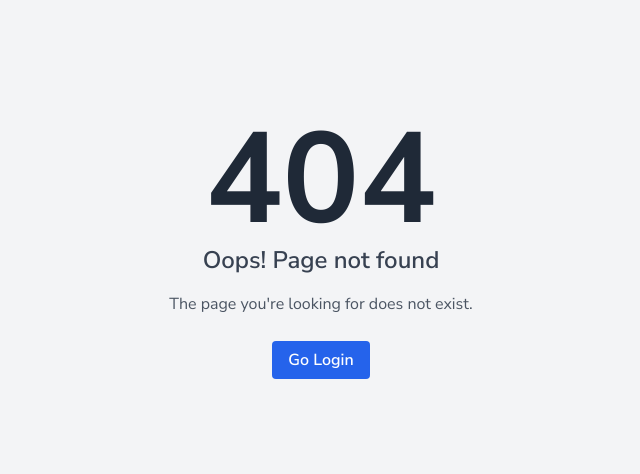
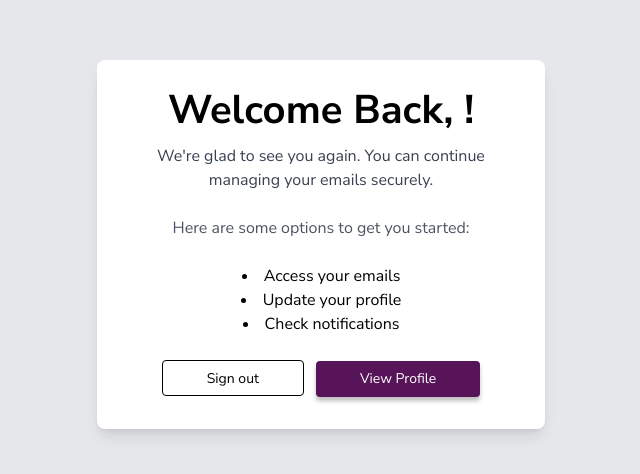
Before and after one commit to RAISEMEUP007/email-vault-frontend, a Vue app: page /welcomeback in a window 1280 px wide. Before the commit this address had no page. Shown: the part 156-630 px from the top of the page, without its empty margins (319-959 px from the left). Built offline with nearby package versions, Linux system fonts and the light colour scheme.

Commit message:
Welcome back

```diff
--- a/src/router/index.ts
+++ b/src/router/index.ts
@@ -6,6 +6,7 @@ import VerifyCode from '@/views/registration/VerifyCode.vue'
 import EmailVerification from '@/views/registration/EmailVerification.vue'
 import NotFound from '@/views/errors/NotFound.vue';
 import AddBillingMethod from '@/views/registration/AddBillingMethod.vue';
+import WelcomeBack from '@/views/registration/WelcomeBack.vue';
 
 const routes = [
   {
@@ -38,6 +39,11 @@ const routes = [
     component: AddBillingMethod
   },
   {
+    path: '/welcomeback',
+    name: 'WelcomeBack',
+    component: WelcomeBack,
+  },
+  {
     path: '/:catchAll(.*)',
     name: 'NotFound',
     component: NotFound
--- /dev/null
+++ b/src/stores/userInfoStore.ts
@@ -0,0 +1,39 @@
+// src/stores/userInfoStore.ts
+
+import { defineStore } from 'pinia';
+import { ref, computed } from 'vue';
+
+// Define an interface for User Information
+export interface UserInfo {
+  id: string;
+  name: string;
+  email: string;
+  // Add more user-specific fields as needed
+}
+
+export const useUserInfoStore = defineStore('userInfo', () => {
+  // State variables
+  const userInfo = ref<UserInfo | null>(null);
+
+  // Computed property for checking if the user is authenticated
+  const isAuthenticated = computed(() => {
+    return userInfo.value !== null;
+  });
+
+  // Action to set user information
+  const setUserInfo = (info: UserInfo) => {
+    userInfo.value = info;
+  };
+
+  // Action to clear user information (logout)
+  const clearUserInfo = () => {
+    userInfo.value = null;
+  };
+
+  return {
+    userInfo,
+    isAuthenticated,
+    setUserInfo,
+    clearUserInfo,
+  };
+});
--- a/src/views/registration/Signin.vue
+++ b/src/views/registration/Signin.vue
@@ -18,9 +18,7 @@
               class="ev-input focus:ring-1 focus:ring-purple-800"
               @blur="handleBlur"
               @focus="isBlurred = true"
-              :class="{
-                'border-red-500': !isEmailValid && isBlurred && email !== '',
-              }"
+              :class="{'border-red-500': !isEmailValid && isBlurred && email !== ''}"
               maxlength="100"
               required
             />
@@ -28,6 +26,7 @@
               Invalid email format
             </p>
           </div>
+
           <div class="mb-2 pr-1 relative">
             <label class="block text-evGray text-sm mb-1.5" for="password">Password</label>
             <input
@@ -37,66 +36,105 @@
               placeholder="Enter your password"
               class="ev-input pr-8 focus:ring-1 focus:ring-purple-800"
               maxlength="100"
-              required />
+              required
+            />
             <button type="button" @click="togglePasswordVisibility" class="absolute top-9 right-0 pr-3 flex items-center">
               <font-awesome-icon :icon="showPassword ? ['far', 'eye-slash'] : ['far', 'eye']" class="text-evPurple text-lg" />
             </button>
           </div>
+
           <div class="mb-4 text-right">
             <router-link to="/forgot-password" class="text-evPurple hover:text-evPurpleAlt text-xs font-semibold">Forgot password?</router-link>
           </div>
+
           <div class="flex items-end justify-end mt-7">
             <EVPurpleButton type="submit" size="medium">Sign In</EVPurpleButton>
           </div>
+
           <div class="text-center border-t mt-12 pt-5">
             <span class="text-sm text-evTextColor">Don't have an account? </span>
             <router-link to="/signup" class="text-evPurple hover:text-evPurpleAlt text-sm font-semibold">Create Account</router-link>
           </div>
         </form>
-        <FooterText/>
+
+        <FooterText />
       </div>
+
       <Description widthClass="w-1/2" />
     </div>
   </div>
 </template>
 
-<script>
+<script lang="ts">
+import { defineComponent, ref } from 'vue';
 import EVPurpleButton from '@/components/common/EVPurpleButton.vue';
 import Description from '@/components/registration/Description.vue';
 import FooterText from '@/components/registration/FooterText.vue';
+import axiosInstance from '@/utils/axios'; // Assuming you have set this up
+import { useRouter } from 'vue-router';
 
-export default {
+export default defineComponent({
   components: {
     EVPurpleButton,
     Description,
     FooterText,
   },
-  data() {
+
+  setup() {
+    const router = useRouter();
+    const email = ref('');
+    const password = ref('');
+    const showPassword = ref(false);
+    const isEmailValid = ref(true);
+    const isBlurred = ref(false);
+
+    const handleSubmit = async () => {
+      if (!isEmailValid.value) {
+        console.error('Form is invalid');
+        return;
+      }
+
+      try {
+        const response = await axiosInstance.post('/signin', { // Note that this should be '/signin' when actually creating the sign-in API.
+          email: email.value,
+          password: password.value,
+        });
+
+        console.log('Sign-in successful:', response.data);
+        router.push("/welcomeback");
+      } catch (error) {
+        console.error('Error signing in:', error);
+      }
+
+      // Clear form fields after a submit attempt
+      email.value = '';
+      password.value = '';
+    };
+
+    const togglePasswordVisibility = () => {
+      showPassword.value = !showPassword.value;
+    };
+
+    const validateEmail = () => {
+      const emailPattern = /^[^\s@]+@[^\s@]+\.[^\s@]+$/;
+      isEmailValid.value = emailPattern.test(email.value);
+    };
+
+    const handleBlur = () => {
+      isBlurred.value = true;
+      validateEmail();
+    };
+
     return {
-      email: '',
-      password: '',
-      showPassword: false,
-      isEmailValid: true,
-      isBlurred: false,
+      email,
+      password,
+      showPassword,
+      isEmailValid,
+      isBlurred,
+      handleSubmit,
+      togglePasswordVisibility,
+      handleBlur,
     };
   },
-  methods: {
-    handleSubmit() {
-      console.log(`Email: ${this.email}, Password: ${this.password}`);
-      this.email = '';
-      this.password = '';
-    },
-    togglePasswordVisibility() {
-      this.showPassword = !this.showPassword;
-    },
-    validateEmail() {
-      const emailPattern = /^[^\s@]+@[^\s@]+\.[^\s@]+$/;
-      this.isEmailValid = emailPattern.test(this.email);
-    },
-    handleBlur() {
-      this.isBlurred = true;
-      this.validateEmail();
-    },
-  },
-};
+});
 </script>
--- /dev/null
+++ b/src/views/registration/WelcomeBack.vue
@@ -0,0 +1,57 @@
+<template>
+    <div class="flex flex-col items-center justify-center min-h-screen bg-gray-200 p-4">
+      <div class="bg-white shadow-lg rounded-lg p-8 max-w-md w-full text-center">
+        <h1 class="text-3xl font-bold mb-4">Welcome Back, {{ userName }}!</h1>
+        <p class="text-gray-700 mb-6">
+          We're glad to see you again. You can continue managing your emails securely.
+        </p>
+        <p class="text-gray-600 mb-6">
+          Here are some options to get you started:
+        </p>
+        <ul class="list-disc list-inside mb-6">
+          <li>Access your emails</li>
+          <li>Update your profile</li>
+          <li>Check notifications</li>
+        </ul>
+
+        <EVOutlineButton type="button" size="medium" class="mr-3" @click="signOut">Sign out</EVOutlineButton>
+
+        <router-link to="/profile" class=""><EVPurpleButton type="button" size="medium">View Profile</EVPurpleButton></router-link>
+
+      </div>
+    </div>
+  </template>
+
+  <script lang="ts">
+  import { defineComponent, computed } from 'vue';
+  import EVPurpleButton from '@/components/common/EVPurpleButton.vue';
+  import EVOutlineButton from '@/components/common/EVOutlineButton.vue';
+  import { useRouter } from 'vue-router';
+
+  export default defineComponent({
+    name: 'WelcomeBackPage',
+    components: {
+        EVPurpleButton,
+        EVOutlineButton,
+    },
+    setup() {
+      const router = useRouter();
+      const userName = '';
+      const signOut = () => {
+        router.push('/signin');
+      };
+      return {
+        userName,
+        signOut
+      };
+    },
+
+  });
+  </script>
+
+  <style scoped>
+  /* Optional scoped styles for additional styling */
+  h1 {
+    font-size: 2.5rem; /* Adjusts the heading size */
+  }
+  </style>
```
